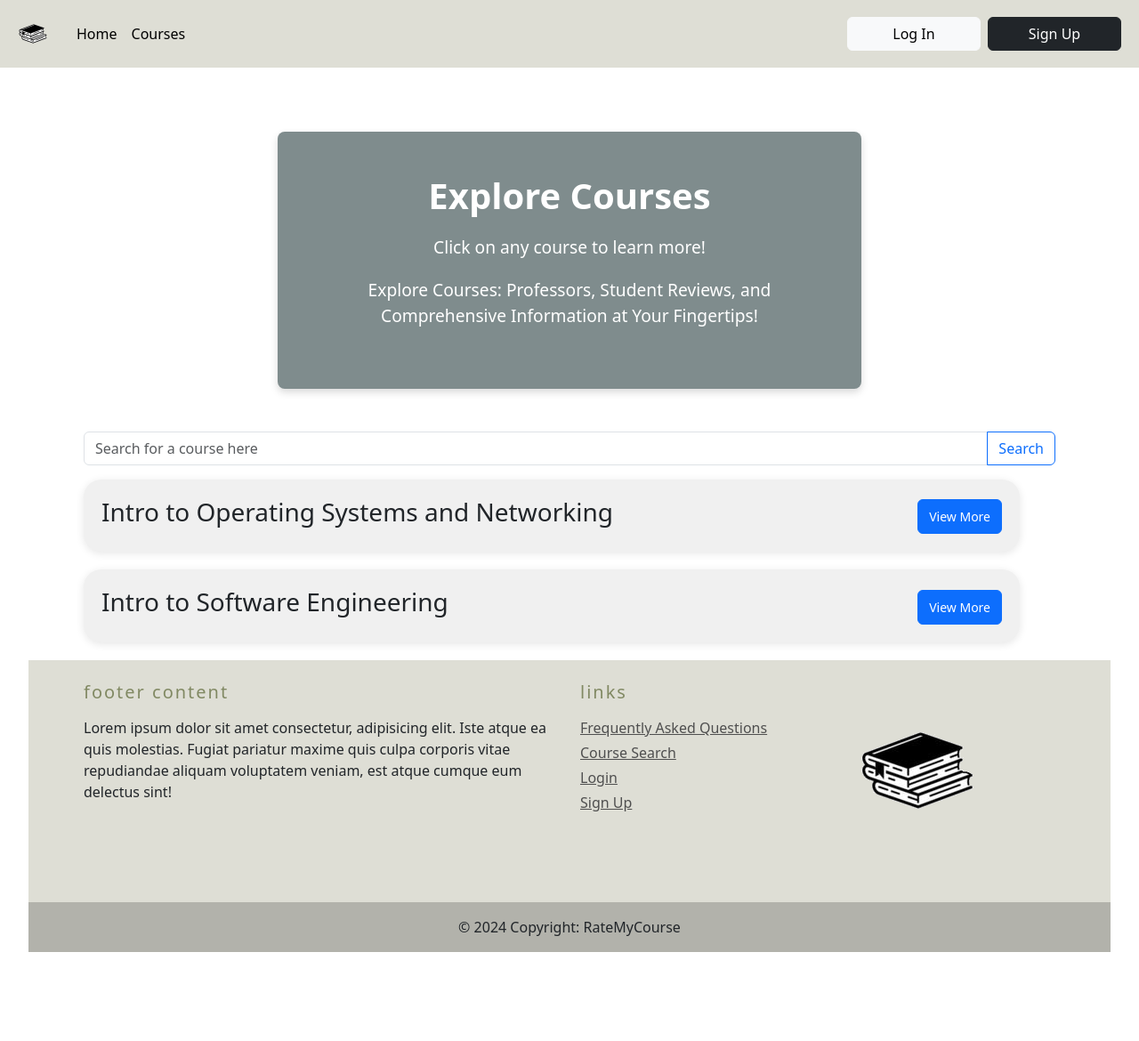
After one commit to lnalewaja/RateMyCourse, a Flask app: page /course_page in a window 1280 px wide. The commit adds this page. Shown: the whole page at 89% size. Run offline with Flask 3, Linux system fonts and the light colour scheme.

Commit message:
course pages html files

```diff
--- a/app.py
+++ b/app.py
@@ -36,20 +36,22 @@ courses = [
     }
 ]
 
+
 @app.get('/')
 def index():
     # Loads the Home Page.
     return render_template('index.html')
 
-@app.get('/courses')
+@app.get('/course_page')
 def load_courses():
     search_query = request.args.get('search_query', '')  # Get the search query from the request
     if search_query:
         # Filter courses based on the search query
         filtered_courses = [course for course in courses if search_query.lower() in course['course_name'].lower()]
-        return render_template('courses.html', courses=filtered_courses, search_query=search_query)
+        return render_template('course_page.html', courses=filtered_courses, search_query=search_query)
     else:
-        return render_template('courses.html', courses=courses)
+        return render_template('course_page.html', courses=courses)
+
 
 
 @app.get('/courses/new')
--- /dev/null
+++ b/templates/course_page.html
@@ -0,0 +1,64 @@
+{% extends "layout.html" %}
+
+{% block content %}
+    <div class="container">
+        <!-- Feature Box like in the provided image -->
+        <div class="container">
+            <!-- Feature Box with Background Image -->
+            <div id="custom-feature-box" class="feature-box text-white p-5 my-5 position-relative">
+                <div class="position-relative">
+                    <h2 class="text-white">Explore Courses</h2>
+                    <p class="text-white">Click on any course to learn more!</p>
+                    <p class="text-white">Explore Courses: Professors, Student Reviews, and Comprehensive Information at Your Fingertips!</p>
+                </div>
+            </div>
+
+
+
+        <!-- Search bar -->
+        <form action="/courses" method="GET">
+            <div class="input-group mb-3">
+                <input type="text" class="form-control" placeholder="Search for a course here" name="search_query">
+                <button class="btn btn-outline-primary" type="submit">Search</button>
+            </div>
+        </form>
+
+
+
+        <!-- Course boxes/bubbles -->
+        <style>
+            .course-bubble {
+                background-color: #f0f0f0;
+                border-radius: 20px;
+                padding: 20px;
+                margin-bottom: 20px;
+                width: calc(100% - 40px);
+                box-shadow: 0px 2px 10px rgba(0, 0, 0, 0.1);
+                position: relative;
+            }
+
+            .course-bubble h3 {
+                margin-top: 0;
+            }
+
+            .course-bubble a {
+                position: absolute;
+                bottom: 20px;
+                right: 20px;
+                margin-top: 15px;
+                font-size: 14px;
+                padding: 8px 12px;
+            }
+
+
+
+        </style>
+
+        {% for course in courses %}
+            <div class="course-bubble">
+                <h3>{{ course.course_name }}</h3>
+                <a href="/courses/{{ course.course_id }}" class="btn btn-primary">View More</a>
+            </div>
+        {% endfor %}
+    </div>
+{% endblock %}
--- a/templates/index.html
+++ b/templates/index.html
@@ -18,7 +18,8 @@
             <h2>Explore Courses</h2>
             <p>The definitive guide to university courses from students for students.</p>
             <p>Find out what others have to say about your next course - before you enroll.</p>
-            <a href="/courses" class="custom-btn btn btn-lg">BROWSE COURSES</a>
+            <!-- Modified Browse Courses button with the link to the course page -->
+            <a href="{{ url_for('load_courses') }}" class="custom-btn btn btn-lg">BROWSE COURSES</a>
         </div>
 
         <!-- List of courses -->
--- a/templates/layout.html
+++ b/templates/layout.html
@@ -28,7 +28,7 @@
                 <ul class="navbar-nav me-auto mb-2 mb-lg-0">
                     <li class="nav-item" style="display: flex;">
                         <a class="nav-link active" aria-current="page" href="/">Home</a>
-                        <a class="nav-link active" aria-current="page" href="/courses">Courses</a>
+                        <a class="nav-link active" aria-current="page" href="{{ url_for('load_courses') }}">Courses</a>
                     </li>
                 </ul>
                 <div class="d-flex me-2">
```
